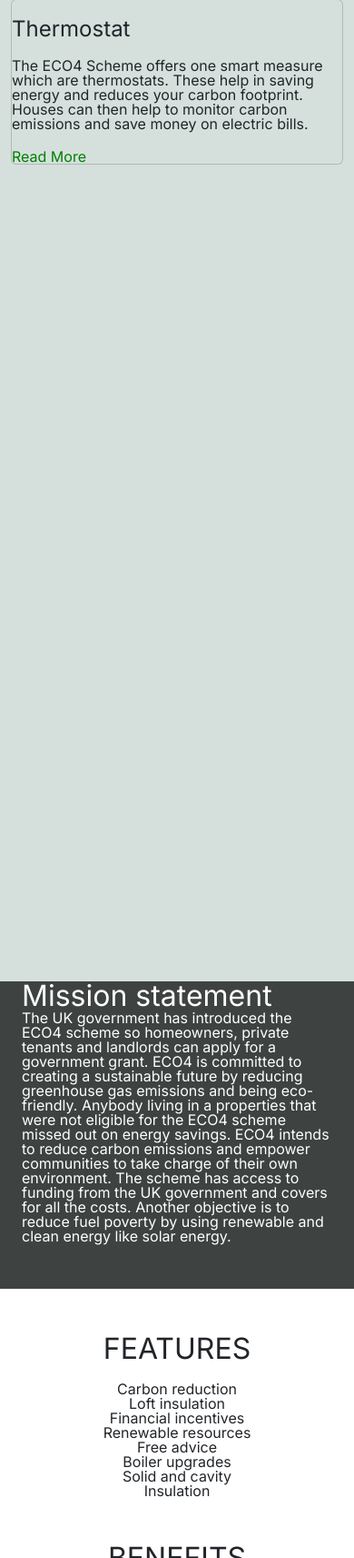
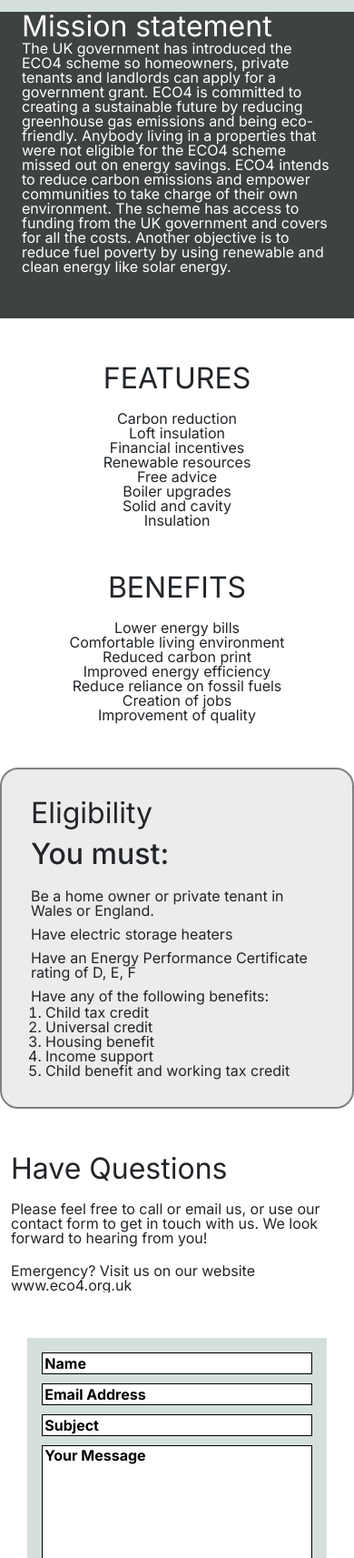
Before and after one commit to VincentMugondora/eco-4, a plain HTML site: page index.html in a window 390 px wide. Shown: the part 2308-4021 px from the top of the page at 91% size. Drawn offline with Linux system fonts and the light colour scheme.

Commit message:
initial commit

```diff
--- a/css/style.scss
+++ b/css/style.scss
@@ -47,11 +47,17 @@
 	border-spacing: 0;
 }
 
+body{
+    font-family: inter;
+    background-color: #D5E0DD;
+}
+
 .mobile-nav{
     display: flex;
     justify-content: space-between;
     align-items: center;
     padding: 1.4rem;
+    background-color: white;
 
     .hamburger-menu{
         height: 8vh;
@@ -76,7 +82,7 @@
 
 .banner{
     background: #D5E0DD;
-    height: 103vh;
+    // height: 103vh;
 
     .first-text{
         font-size: 2rem;
@@ -106,7 +112,7 @@
 
 .services{
     background: #D5E0DD;
-    height: 285vh;
+    margin-top: 50px;
 
     h5{
         font-size: 3rem;
@@ -136,6 +142,7 @@
 .mission{
     height: 40vh;
     background-color: #D5E0DD;
+    margin-top: 50px;
 
     .image{
         width: 100%;
@@ -161,7 +168,7 @@
 
 .features{
     background: white;
-    height: 140vh;
+
 
     .text-one{
         margin-top: 50px;
@@ -208,12 +215,14 @@
     background-color: white;
     display: flex;
     flex-direction: column;
-    height: 70vh;
+    height: 80vh;
+
 
     .text{
         display: flex;
         flex-direction: column;
         gap: 20px;
+        margin-top: 50px;
 
         h2{
             font-size: 2rem;
@@ -270,7 +279,7 @@
 
     #email{
         padding: 10px;
-        width: 90%;
+        width: 50vw;
     }
     button{
         padding: 10px 40px;
@@ -495,6 +504,10 @@
 
     .footer{
         height: 40vh;
+
+        #email{
+            width: 45%;
+        }
     }
 }
 
```
Also changed, not shown: css/style.css, 1 other file.
